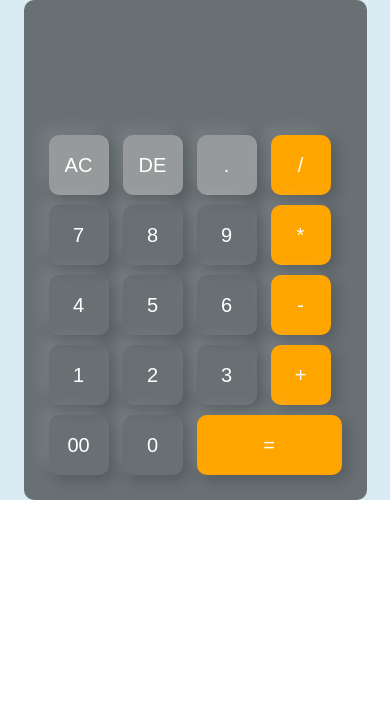
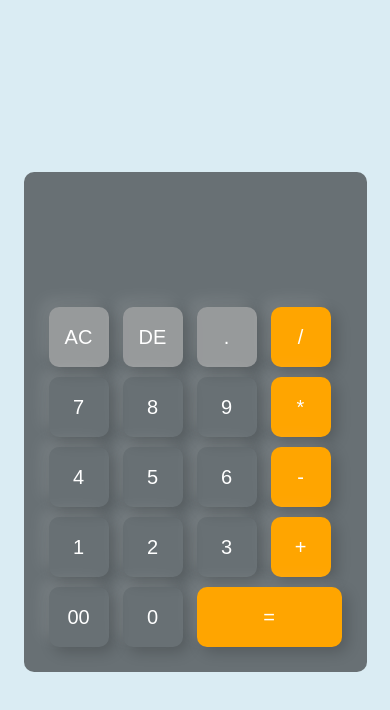
Before and after one commit to sumitrabhandari/calculator-using-js, a plain HTML site: page index.html in a window 390 px wide. Drawn offline with Linux system fonts and the light colour scheme.

Commit message:
file uploaded

```diff
--- a/style.css
+++ b/style.css
@@ -57,4 +57,8 @@ background-color: orange !important;
         height: 40;
         margin: 5px;
     }
+    .container{
+        width: 100%;
+        height:100vh;
+    }
 }
```
